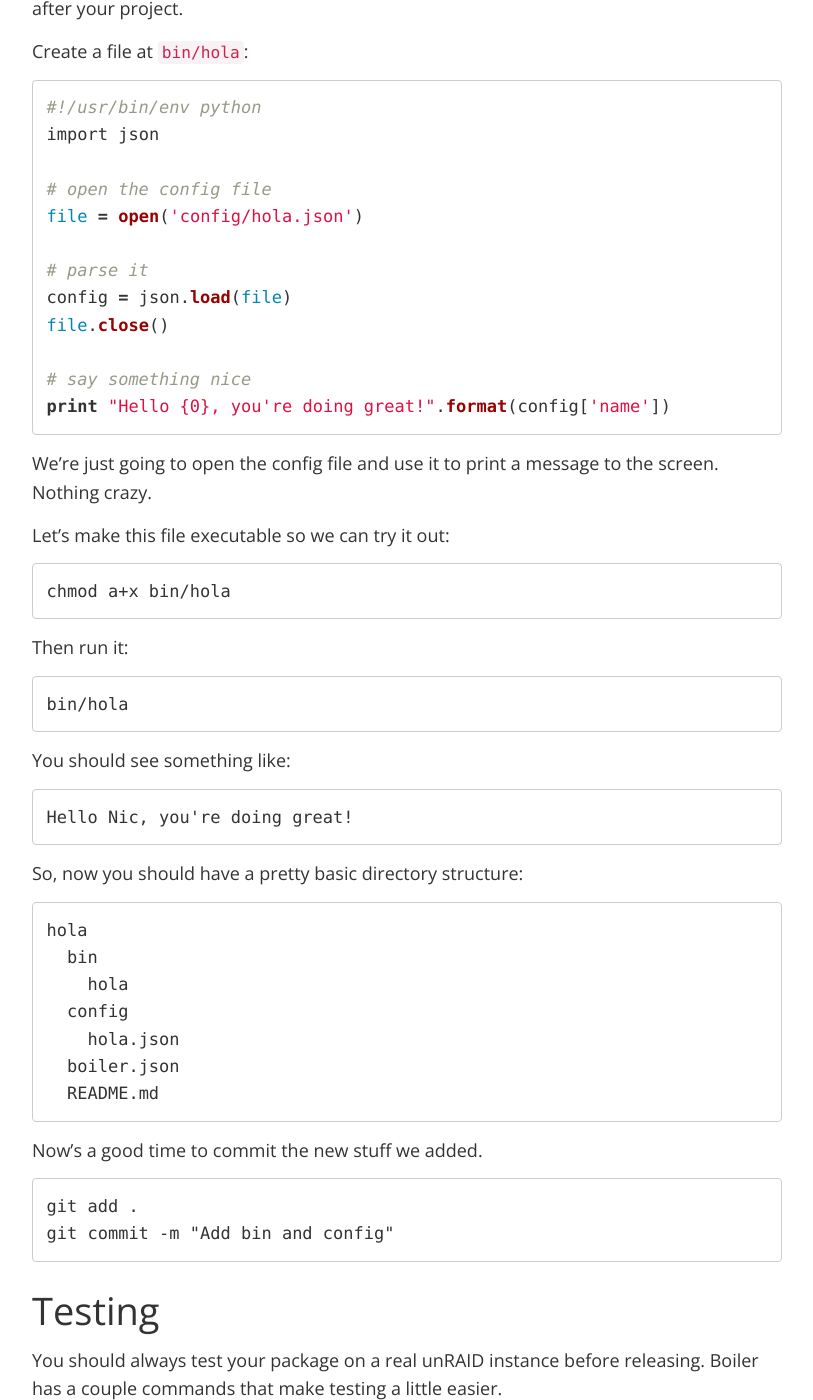
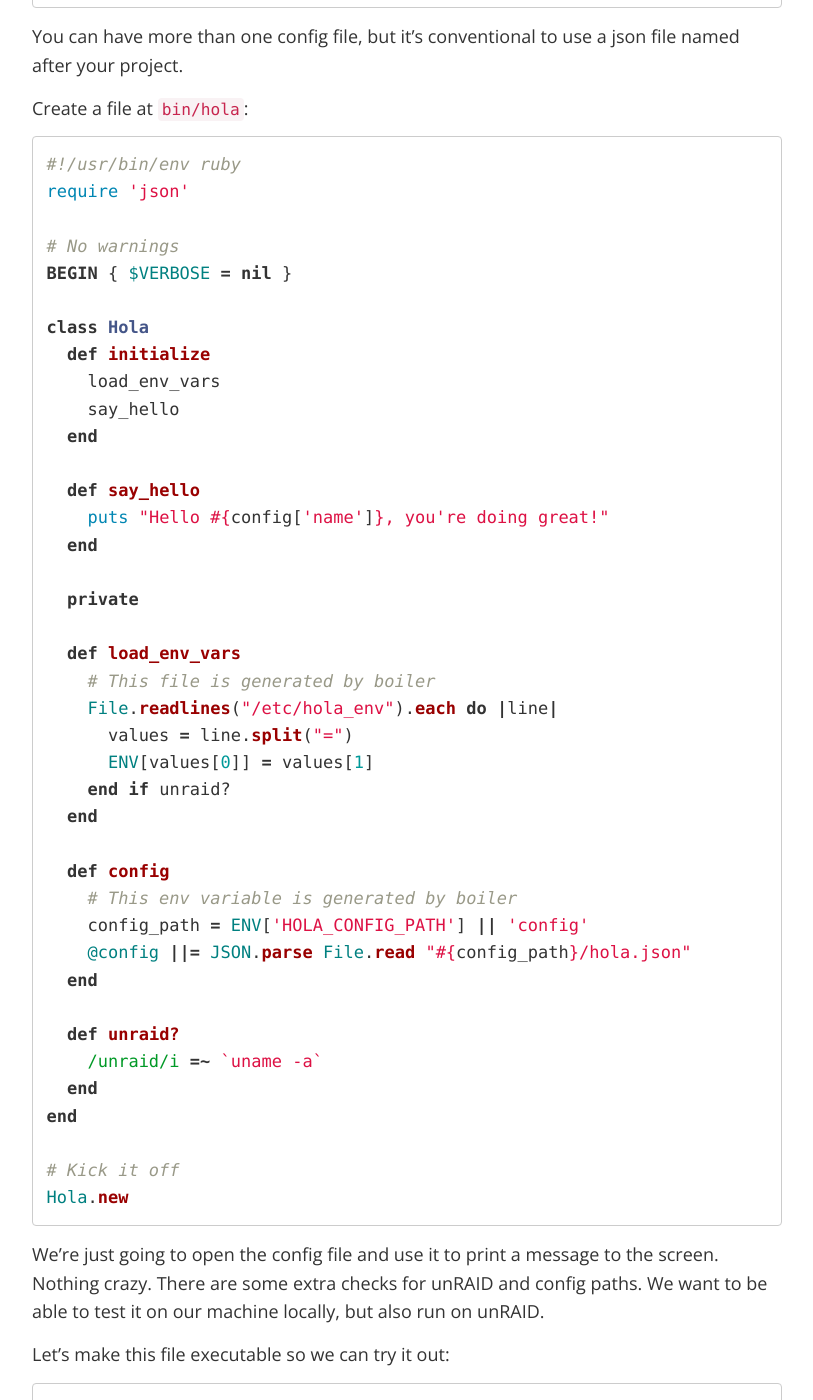
Before and after one commit to nicinabox/boiler, a Jekyll site: the page built from _posts/guides/2014-01-03-make-your-own-package.md, in a window 1280 px wide and 1400 px high, scrolled down 2095 px. Shown: the whole window, without its empty margins (38-851 px from the left). Built offline with Jekyll 4.4.1, drawn with Linux system fonts in a browser that asks for light colours; Markdown is read by kramdown in place of the engine named in the settings; comment, search, counter and statistics services are not loaded; some of the changed text lies outside the part shown.

Commit message:
Update guide code

````diff
--- a/_posts/guides/2014-01-03-make-your-own-package.md
+++ b/_posts/guides/2014-01-03-make-your-own-package.md
@@ -8,6 +8,8 @@ excerpt: Start with an idea, end with a distributable package for unRAID
 <p class="lead">
   Making a package is easy. This guide is broken into bite-size chunks and covers a lot in detail.
 </p>
+
+You can [get the code](https://github.com/nicinabox/boiler-hola) for this guide on Github.
 
 ## Getting started
 
@@ -73,22 +75,49 @@ You can have more than one config file, but it’s conventional to  use a json f
 
 Create a file at `bin/hola`:
 
-```python
-#!/usr/bin/env python
-import json
+```ruby
+#!/usr/bin/env ruby
+require 'json'
 
-# open the config file
-file = open('config/hola.json')
+# No warnings
+BEGIN { $VERBOSE = nil }
 
-# parse it
-config = json.load(file)
-file.close()
+class Hola
+  def initialize
+    load_env_vars
+    say_hello
+  end
 
-# say something nice
-print "Hello {0}, you're doing great!".format(config['name'])
+  def say_hello
+    puts "Hello #{config['name']}, you're doing great!"
+  end
+
+  private
+
+  def load_env_vars
+    # This file is generated by boiler
+    File.readlines("/etc/hola_env").each do |line|
+      values = line.split("=")
+      ENV[values[0]] = values[1]
+    end if unraid?
+  end
+
+  def config
+    # This env variable is generated by boiler
+    config_path = ENV['HOLA_CONFIG_PATH'] || 'config'
+    @config ||= JSON.parse File.read "#{config_path}/hola.json"
+  end
+
+  def unraid?
+    /unraid/i =~ `uname -a`
+  end
+end
+
+# Kick it off
+Hola.new
 ```
 
-We're just going to open the config file and use it to print a message to the screen. Nothing crazy.
+We're just going to open the config file and use it to print a message to the screen. Nothing crazy. There are some extra checks for unRAID and config paths. We want to be able to test it on our machine locally, but also run on unRAID.
 
 Let's make this file executable so we can try it out:
 
````
